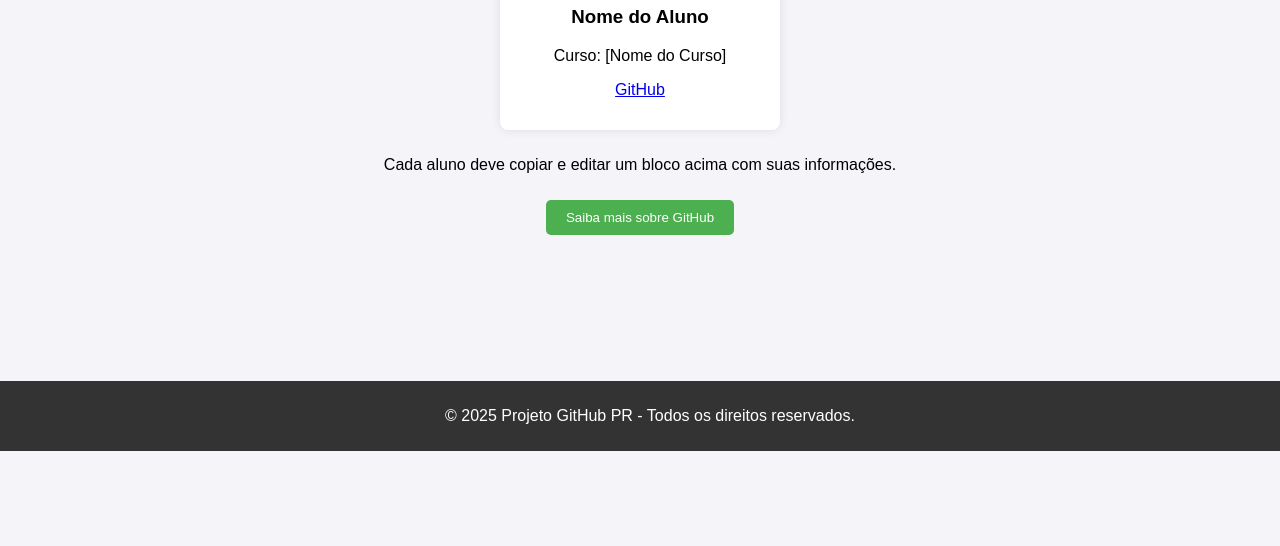
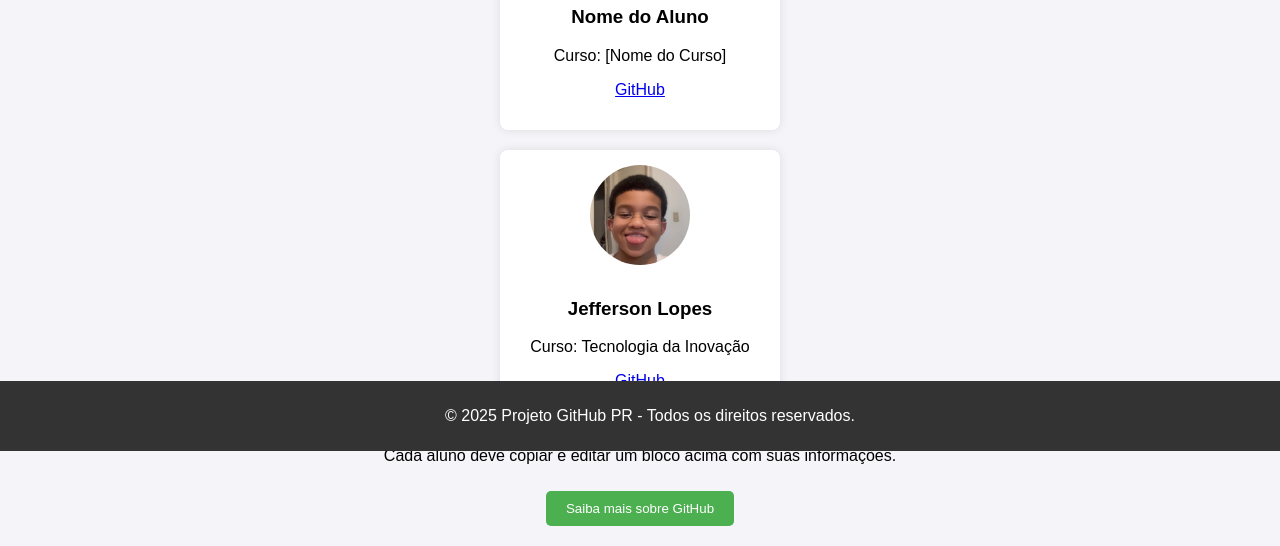
Before and after one commit to Diogobq7/praticaDevOpsCodeReview, a plain HTML site: page index.html in a window 1280 px wide. Shown: the part 349-895 px from the top of the page. Before the commit the page ends 800 px from the top, so only its background shows below. Drawn offline with Linux system fonts and the light colour scheme.

Commit message:
COlocando a div do Jeff

```diff
--- a/index.html
+++ b/index.html
@@ -89,6 +89,14 @@
                 <p><a href="[URL do GitHub]" target="_blank">GitHub</a></p>
             </div>
         </div>
+        <div class="perfil-container">
+            <div class="perfil">
+                <img class="foto" src="minha foto 2.jpg" alt="Foto do Aluno">
+                <h3>Jefferson Lopes</h3>
+                <p>Curso: Tecnologia da Inovação</p>
+                <p><a href="https://github.com/Diogobq7/praticaDevOpsCodeReview.git" target="_blank">GitHub</a></p>
+            </div>
+        </div>
         <p>Cada aluno deve copiar e editar um bloco acima com suas informações.</p>
     </section>
 
```
Also changed, not shown: minha foto 2.jpg (added).
